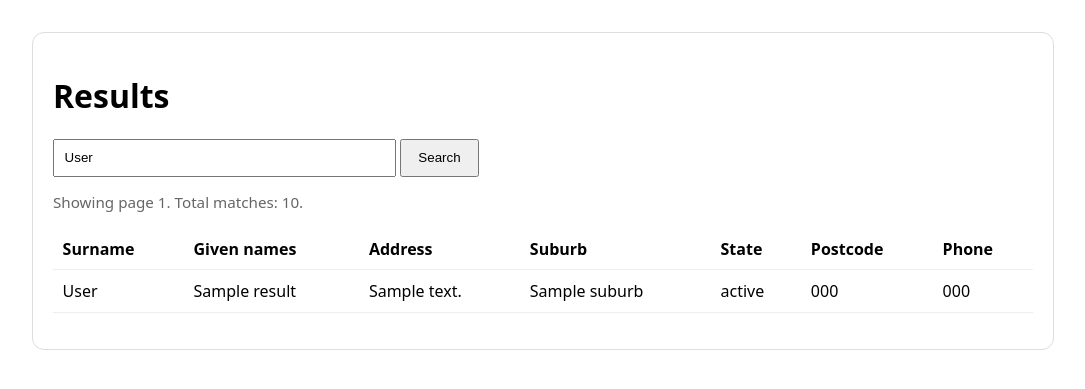
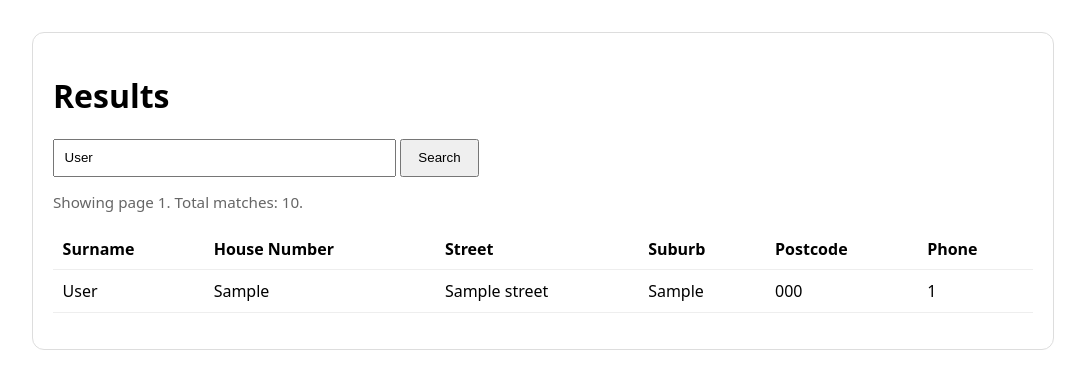
Before and after one commit to mwi33/phonebook-search, a Flask app: template app/templates/results.html in a window 1280 px wide. Shown: the top 389 px of the page, without its empty margins (0-1085 px from the left). Run offline with Flask 3, Linux system fonts and the light colour scheme; the template is opened without the code that fills it: most values are stand-ins (such as "Sample title", 1, 10 or a date in 2020).

Commit message:
working dev

```diff
--- a/app/__init__.py
+++ b/app/__init__.py
@@ -8,8 +8,8 @@ def create_app() -> Flask:
     app.config.from_mapping(
         SECRET_KEY=os.environ.get("SECRET_KEY", "dev-secret-change-me"),
         DATABASE_PATH=os.environ.get(
-            "DATABASE_PATH",
-            os.path.join(app.instance_path, "phonebook.sqlite3"),
+        "DATABASE_PATH",
+            os.path.join(app.instance_path, "phonebook.db"),
         ),
         MAX_RESULTS_PER_PAGE=int(os.environ.get("MAX_RESULTS_PER_PAGE", "50")),
         MAX_TOTAL_RESULTS=int(os.environ.get("MAX_TOTAL_RESULTS", "500")),
--- a/app/db.py
+++ b/app/db.py
@@ -18,34 +18,9 @@ def close_db(e: Optional[BaseException] = None) -> None:
     if db is not None:
         db.close()
 
-def init_db_schema() -> None:
-    """
-    Creates a minimal schema you can adapt to your real phonebook table.
-    If you already have the DB + table, you can ignore this command.
-    """
-    db = get_db()
-    db.executescript(
-        """
-        CREATE TABLE IF NOT EXISTS phonebook (
-            id INTEGER PRIMARY KEY AUTOINCREMENT,
-            surname TEXT NOT NULL,
-            given_names TEXT,
-            address TEXT,
-            suburb TEXT,
-            state TEXT,
-            postcode TEXT,
-            phone TEXT
-        );
-
-        CREATE INDEX IF NOT EXISTS idx_phonebook_surname ON phonebook(surname);
-        """
-    )
-    db.commit()
-
 @click.command("init-db")
 @with_appcontext
 def init_db_command() -> None:
-    init_db_schema()
     click.echo("Initialized database schema (if not already present).")
 
 def init_app(app) -> None:
--- a/app/templates/results.html
+++ b/app/templates/results.html
@@ -24,10 +24,9 @@
         <thead>
           <tr>
             <th>Surname</th>
-            <th>Given names</th>
-            <th>Address</th>
+            <th>House Number</th>
+            <th>Street</th>
             <th>Suburb</th>
-            <th>State</th>
             <th>Postcode</th>
             <th>Phone</th>
           </tr>
@@ -36,12 +35,11 @@
           {% for r in results %}
             <tr>
               <td>{{ r["surname"] }}</td>
-              <td>{{ r["given_names"] or "" }}</td>
-              <td>{{ r["address"] or "" }}</td>
-              <td>{{ r["suburb"] or "" }}</td>
-              <td>{{ r["state"] or "" }}</td>
+              <td>{{ r["house_no"] or "" }}</td>
+              <td>{{ r["street"] or "" }}</td>
+              <td>{{ r["town_city_suburb"] or "" }}</td>
               <td>{{ r["postcode"] or "" }}</td>
-              <td>{{ r["phone"] or "" }}</td>
+              <td>{{ r["phone_number"] or "" }}</td>
             </tr>
           {% endfor %}
         </tbody>
```
Also changed, not shown: app/routes.py (+4 -4 lines), 1 other file.
